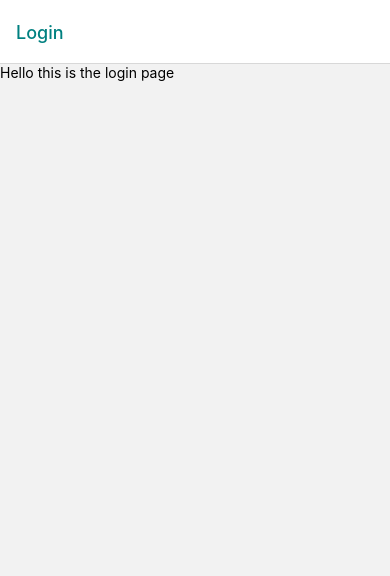
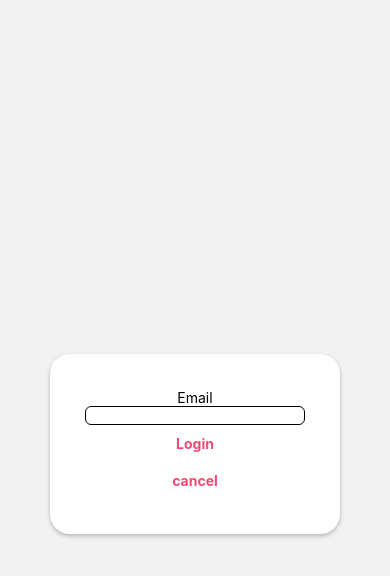
Before and after one commit to Telprata32/RestruPOS, a React Native app: screen /Login in a window 390 px wide. Shown: the top 576 px of the page. Built offline with nearby package versions, Linux system fonts and the light colour scheme.

Commit message:
Start to forming the login form on the login page

```diff
--- a/App.js
+++ b/App.js
@@ -10,7 +10,7 @@ export default function App() {
     <NavigationContainer>
       <Stack.Navigator
         initialRouteName="Login"
-        screenOptions={{ headerMode: "screen", headerTintColor: "teal" }}
+        screenOptions={{ headerShown: false }}
       >
         <Stack.Screen name="Login" component={Login} />
       </Stack.Navigator>
--- a/Pages/Login.jsx
+++ b/Pages/Login.jsx
@@ -1,12 +1,86 @@
-import React from "react";
-import { Text, View } from "react-native";
+import React, { useState } from "react";
+import {
+  Text,
+  View,
+  Modal,
+  StyleSheet,
+  Pressable,
+  TextInput,
+} from "react-native";
 
 const Login = () => {
+  const [email, changeMail] = useState("");
   return (
-    <View>
-      <Text>Hello this is the login page</Text>
+    <View style={styles.centeredView}>
+      <View>
+        <View style={styles.centeredView}>
+          <View style={styles.modalView}>
+            <Text>Email</Text>
+            <TextInput
+              onChangeText={changeMail}
+              value={email}
+              style={styles.Inputs}
+            />
+            <Pressable style={styles.button}>
+              <Text style={styles.buttonTextStyle}>Login</Text>
+            </Pressable>
+            <Pressable style={styles.button}>
+              <Text style={styles.buttonTextStyle}>cancel</Text>
+            </Pressable>
+          </View>
+        </View>
+      </View>
     </View>
   );
 };
 
+const styles = StyleSheet.create({
+  centeredView: {
+    flex: 1,
+    justifyContent: "center",
+    alignItems: "center",
+    marginTop: 22,
+  },
+  modalView: {
+    margin: 20,
+    backgroundColor: "white",
+    borderRadius: 20,
+    padding: 35,
+    alignItems: "center",
+    shadowColor: "#000",
+    shadowOffset: {
+      width: 0,
+      height: 2,
+    },
+    shadowOpacity: 0.25,
+    shadowRadius: 4,
+    elevation: 5,
+  },
+  button: {
+    borderRadius: 20,
+    padding: 10,
+    elevation: 2,
+    backgroundColor: "#ffffff",
+  },
+  textStyle: {
+    color: "white",
+    fontWeight: "bold",
+    textAlign: "center",
+  },
+  buttonTextStyle: {
+    color: "rgb(247,72,115)",
+    fontWeight: "bold",
+    textAlign: "center",
+  },
+  modalText: {
+    marginBottom: 15,
+    textAlign: "center",
+  },
+  Inputs: {
+    borderColor: "black",
+    borderWidth: 0.2,
+    borderRadius: 6,
+  },
+});
+
 export default Login;
```
